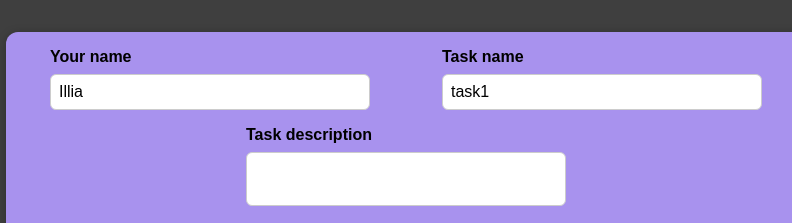
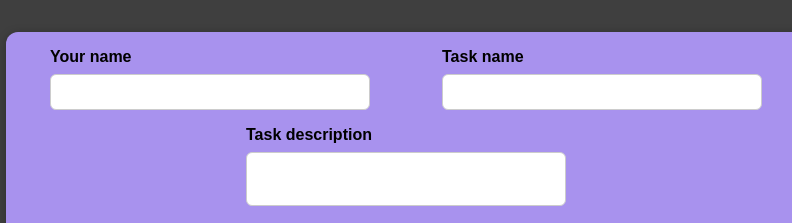
Before and after one commit to iluxa2003/STANDS, a website: page ToDoList/public/index.html in a window 1280 px wide. Shown: the top 223 px of the page, 234-1026 px from the left. Drawn offline with Linux system fonts and the light colour scheme.

Commit message:
deleted default values

```diff
--- a/ToDoList/public/index.html
+++ b/ToDoList/public/index.html
@@ -14,21 +14,11 @@
           <div class="new-task__controls">
             <div class="new-task__control">
               <label>Your name</label>
-              <input
-                type="text"
-                class="userName-label"
-                value="Illia"
-                required="true"
-              />
+              <input type="text" class="userName-label" required="true" />
             </div>
             <div class="new-task__control">
               <label>Task name</label>
-              <input
-                type="text"
-                class="taskName-label"
-                value="task1"
-                required="true"
-              />
+              <input type="text" class="taskName-label" required="true" />
             </div>
             <div class="new-task__control">
               <label>Task description</label>
```
